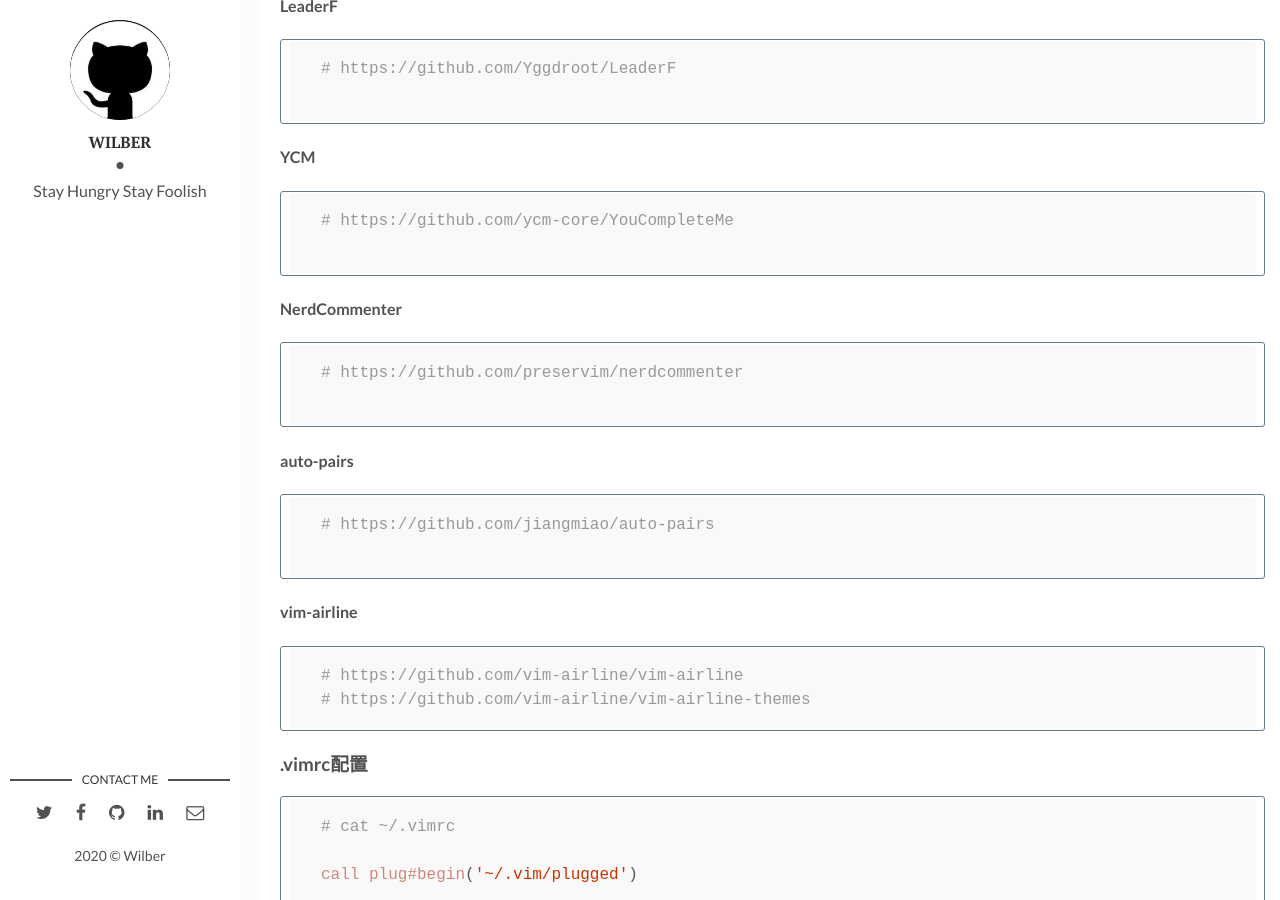
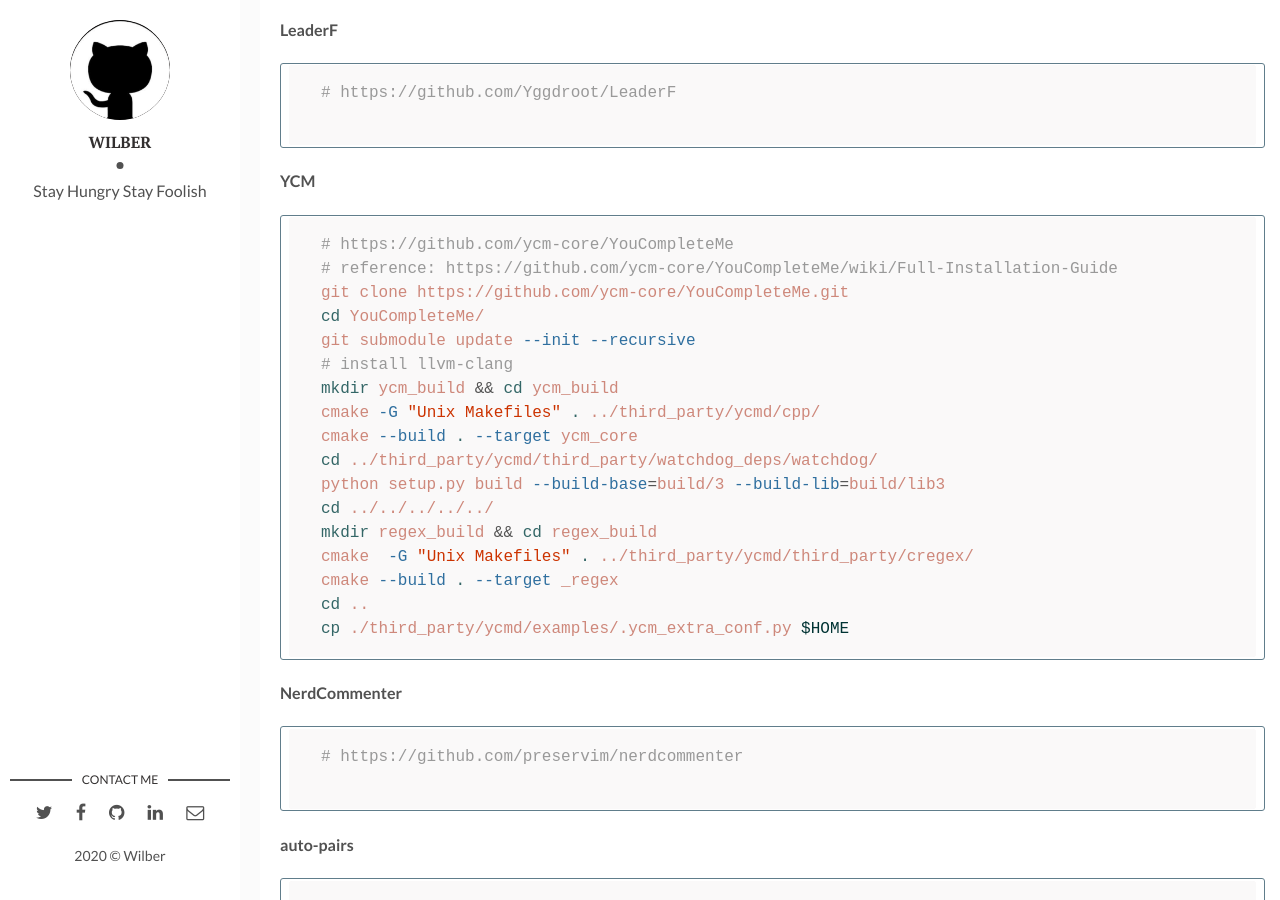
Before and after one commit to jiweibo/jiweibo.github.io, a Jekyll site: the page built from _posts/2020-07-03-VIM.md, in a window 1280 px wide and 900 px high, scrolled down 1995 px. Built offline with Jekyll 4.4.1, drawn with Linux system fonts in a browser that asks for light colours; comment, search, counter and statistics services are not loaded; some of the changed text lies outside the part shown.

Commit message:
update ycm

````diff
--- a/_posts/2020-07-03-VIM.md
+++ b/_posts/2020-07-03-VIM.md
@@ -16,6 +16,7 @@ sudo apt-get install vim
 ```
 
 ```bash
+# reference: https://github.com/ycm-core/YouCompleteMe/wiki/Building-Vim-from-source
 # deps
 sudo apt install libncurses5-dev libgnome2-dev libgnomeui-dev \
 libgtk2.0-dev libatk1.0-dev libbonoboui2-dev uuid-dev \
@@ -33,7 +34,7 @@ git checkout v8.2.1123
             --enable-multibyte \
             --enable-rubyinterp=yes \
             --enable-python3interp=yes \
-						--with-python3-command=/usr/bin/python3 \
+            --with-python3-command=/usr/bin/python3 \
             --with-python3-config-dir=$(/usr/bin/python3-config --configdir) \
             --enable-perlinterp=yes \
             --enable-luainterp=yes \
@@ -80,7 +81,22 @@ curl -fLo ~/.vim/autoload/plug.vim --create-dirs \
 
 ```bash
 # https://github.com/ycm-core/YouCompleteMe
-
+# reference: https://github.com/ycm-core/YouCompleteMe/wiki/Full-Installation-Guide
+git clone https://github.com/ycm-core/YouCompleteMe.git
+cd YouCompleteMe/
+git submodule update --init --recursive
+# install llvm-clang
+mkdir ycm_build && cd ycm_build
+cmake -G "Unix Makefiles" . ../third_party/ycmd/cpp/
+cmake --build . --target ycm_core
+cd ../third_party/ycmd/third_party/watchdog_deps/watchdog/
+python setup.py build --build-base=build/3 --build-lib=build/lib3
+cd ../../../../../
+mkdir regex_build && cd regex_build
+cmake  -G "Unix Makefiles" . ../third_party/ycmd/third_party/cregex/
+cmake --build . --target _regex
+cd ..
+cp ./third_party/ycmd/examples/.ycm_extra_conf.py $HOME
 ```
 
 #### NerdCommenter
@@ -165,6 +181,9 @@ noremap <leader>ft :<C-U><C-R>=printf("Leaderf bufTag %s", "")<CR><CR>
 noremap <leader>fl :<C-U><C-R>=printf("Leaderf line %s", "")<CR><CR>
 
 " ycm config
+set runtimepath+=$HOME/repository/vim/YouCompleteMe
+let g:ycm_clangd_binary_path = "path/to/clangd"
+let g:ycm_global_ycm_extra_conf = "$HOME/.ycm_extra_conf.py"
 "
 
 " nerdcommenter config
````
